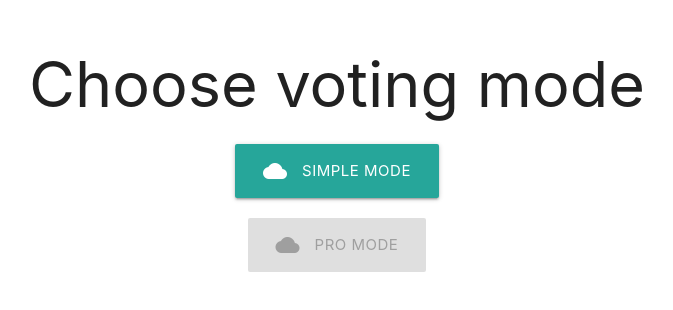
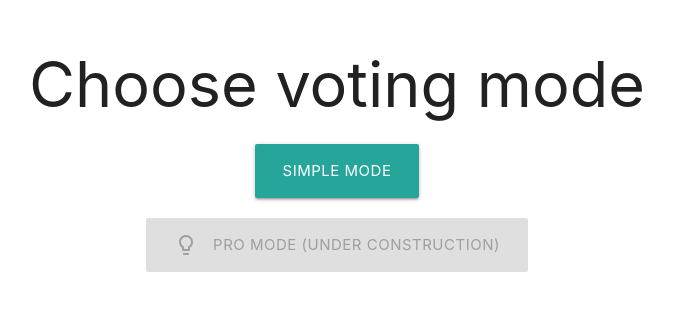
Before and after one commit to Arty233/SH-vote, a React (Create React App) app in the folder client/: page / in a window 1280 px wide. Shown: the part 110-420 px from the top of the page, without its empty margins (303-976 px from the left). Built offline with nearby package versions, Linux system fonts and the light colour scheme.

Commit message:
style mode buttons

```diff
--- a/client/src/components/Mode/Mode.js
+++ b/client/src/components/Mode/Mode.js
@@ -9,10 +9,20 @@ export default function Mode(props) {
         <div className="mode">
             <h1 className="header center">Choose voting mode</h1>
             <div className="row center">
-                <a className="waves-effect waves-light btn-large" name="simple" onClick={handleClick}><i className="material-icons left">cloud</i>Simple mode</a>
+                <a
+                    className="waves-effect waves-light btn-large"
+                    name="simple"
+                    onClick={handleClick}
+                >Simple mode</a>
             </div>
             <div className="row center">
-                <a className="waves-effect waves-light btn-large" name="pro" onClick={handleClick} disabled><i className="material-icons left">cloud</i>Pro mode</a>
+                <a
+                    className="waves-effect waves-light btn-large"
+                    name="pro"
+                    onClick={handleClick}
+                    disabled
+                ><i className="material-icons left">lightbulb_outline</i>Pro mode (under construction)
+                </a>
             </div>
         </div>
     )
```
